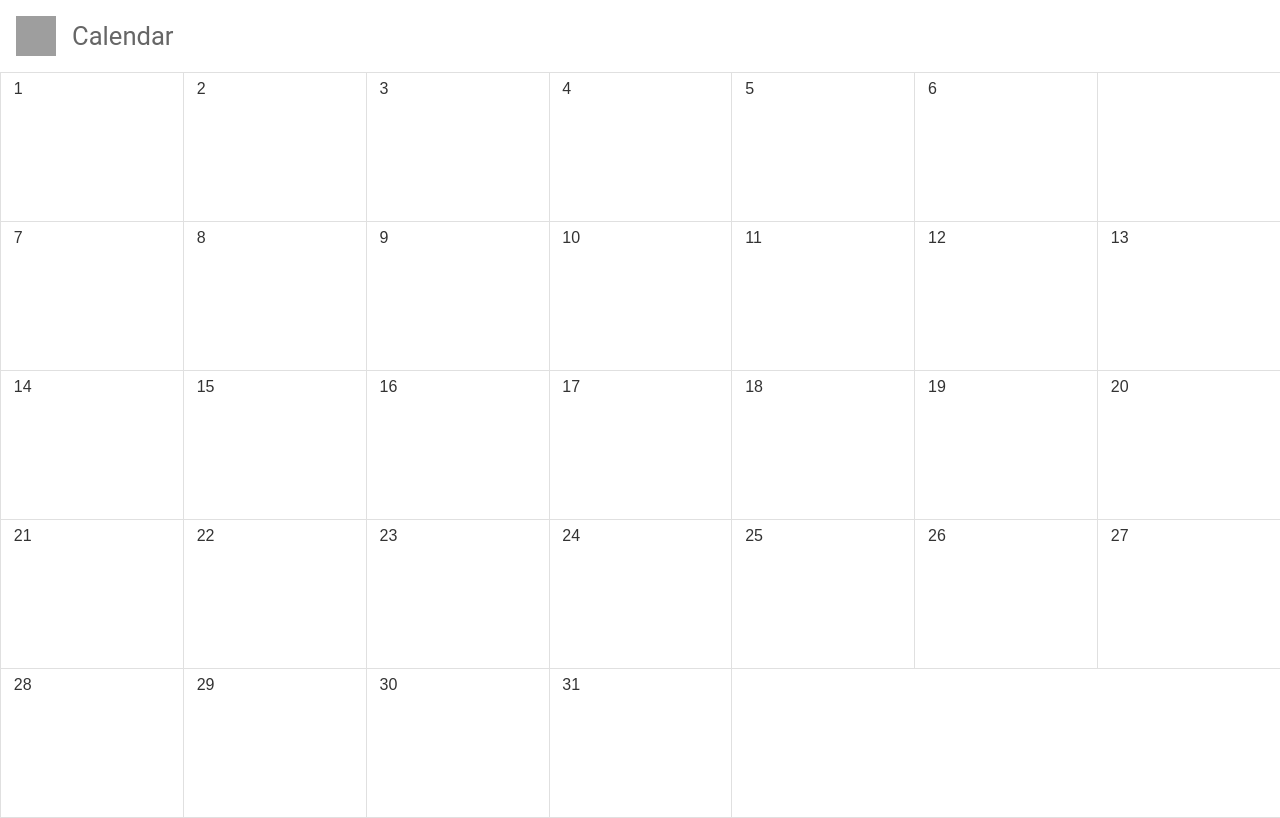
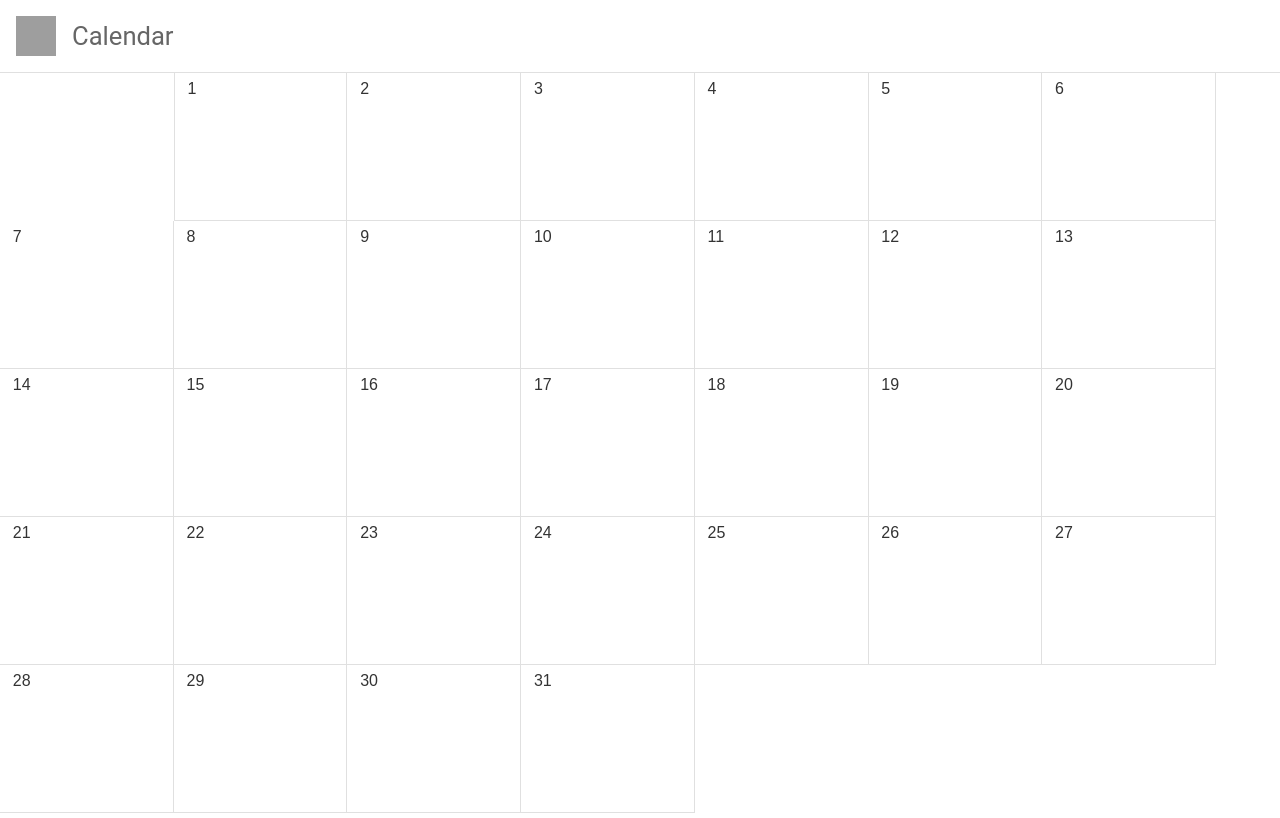
Before and after one commit to theboynextdoor/calendar-app, a React (Create React App) app: page / in a window 1280 px wide. Built offline with nearby package versions, Linux system fonts and the light colour scheme; grey boxes are pictures that could not be loaded.

Commit message:
The first day is placed in correct col when loaded

```diff
--- a/src/App.css
+++ b/src/App.css
@@ -11,3 +11,9 @@
   border-right: 1px solid #e0e0e0;
   width: 100%;
 }
+
+.calendar {
+    display: flex;
+    flex-wrap: wrap;
+    width: 95%;
+}
--- a/src/App.js
+++ b/src/App.js
@@ -8,7 +8,7 @@ import Week from './components/Calendar/Week';
 import getDate from 'date-fns/get_date';
 import isSameWeek from 'date-fns/is_same_week';
 import toWeeks from './helper/toWeeks';
-
+import Days from './components/Calendar/Days';
 
 // state
 import initState from './initState';
@@ -19,33 +19,21 @@ class App extends Component {
     this.state = initState(new Date());
   }
 
-  // needs to be refactor
-  weeks() {
-    let weeks = [];
+  month() {
     let dates = Object.keys(this.state.days);
-    let weekNo = 0;
-    // add days into its appropriate week
-    for (let current = 0; current < dates.length; current++) {
-      let dayJSX = <Day day={ (getDate(dates[current])).toString() } reminders={this.state.days[dates[current]].reminders} key={dates[current]}/>;
-      if (current === 0) {
-        weeks[weekNo] = [ dayJSX ]
-      } else if(isSameWeek(dates[current - 1], dates[current])) {
-        weeks[weekNo].push(dayJSX);
-      } else {
-        weeks[++weekNo] = [dayJSX];
-      }
-    }
+    let days = dates.map((day) => {
+      return (
+        <Day
+          key={day}
+          day={(getDate(day)).toString()}
+          reminders={[]}
+        />
+      );
+    });
 
-    return weeks;
-  }
-
-  month() {
-    let weeks = this.weeks();
-    weeks = weeks.map((week, index) => (<Week key={`week-${index + 1}`}>{week}</Week>));
-    // move first day
     return (
       <div className="calendar">
-        {weeks}
+        {days}
       </div>
     );
   }
@@ -54,7 +42,7 @@ class App extends Component {
     return (
       <div className="container">
         <Header />
-        {this.month()}
+        <Days days={this.state.days}/>
       </div>
     );
   }
--- a/src/components/Calendar/Day/index.js
+++ b/src/components/Calendar/Day/index.js
@@ -8,7 +8,7 @@ function Day(props) {
         <span>{reminder}</span>
     ));
     return (
-        <div className="calendar-day">
+        <div className="calendar-day" style={props.style}>
             <span>{props.day}</span>
             {reminders}
         </div>
@@ -20,4 +20,9 @@ Day.propTypes = {
     day: PropTypes.string
 };
 
+Day.defaultProps = {
+    style: {},
+    reminder: {}
+};
+
 export default Day;
--- a/src/components/Calendar/Day/style.css
+++ b/src/components/Calendar/Day/style.css
@@ -1,5 +1,6 @@
 .calendar-day {
     border-right: 1px solid #e0e0e0;
+    border-bottom: 1px solid #e0e0e0;
     box-sizing: border-box;
     color: #333;
     height: 148px;
@@ -7,7 +8,3 @@
     padding-left: .8rem;
     width: 14.2857143%;
 }
-
-.calendar-day:nth-child(7) {
-    border-right: none;
-}
--- /dev/null
+++ b/src/components/Calendar/Days/index.js
@@ -0,0 +1,34 @@
+import React from 'react';
+import PropTypes from 'prop-types';
+import Day from '../Day';
+import getDate from 'date-fns/get_date';
+import './style.css';
+
+function Days(props) {
+    // Convert the props.days object keys into an array
+    let ids = Object.keys(props.days);
+
+    // Create <Day /> for each ID
+    let $days = ids.map((id, index) => {
+
+
+        return (
+            <Day
+                key={id}
+                day={(getDate(id)).toString()}
+                reminders={props.days[id].reminders}
+                // the first day of the month start on the calendar accordingly
+                style={(index === 0) ? {marginLeft: getDate(id) * 14.2857143 + '%', borderLeft: '1px solid #e0e0e0'} : {}}
+            />
+        );
+    });
+
+    return (
+        <div className="calendar">
+            {$days}
+        </div>
+    );
+}
+
+
+export default Days;
```
Also changed, not shown: src/components/Calendar/Days/style.css (added).
